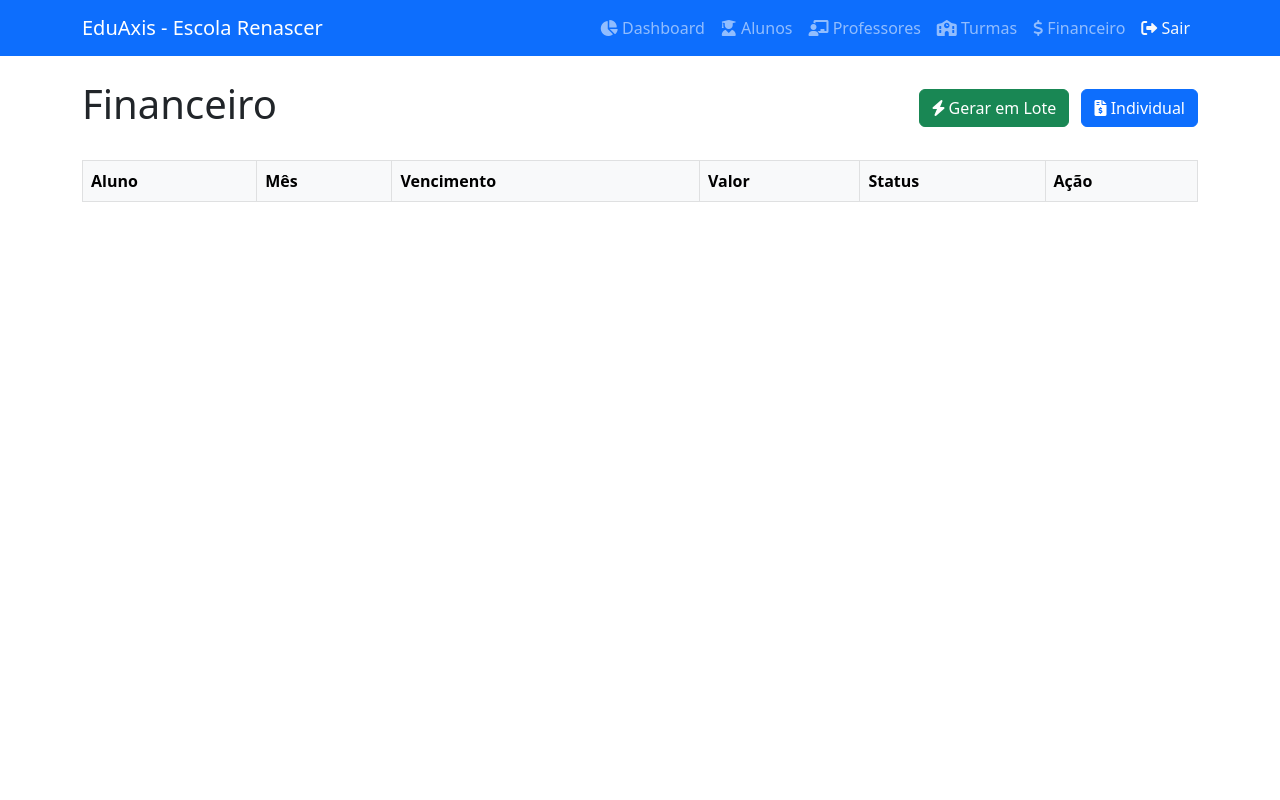
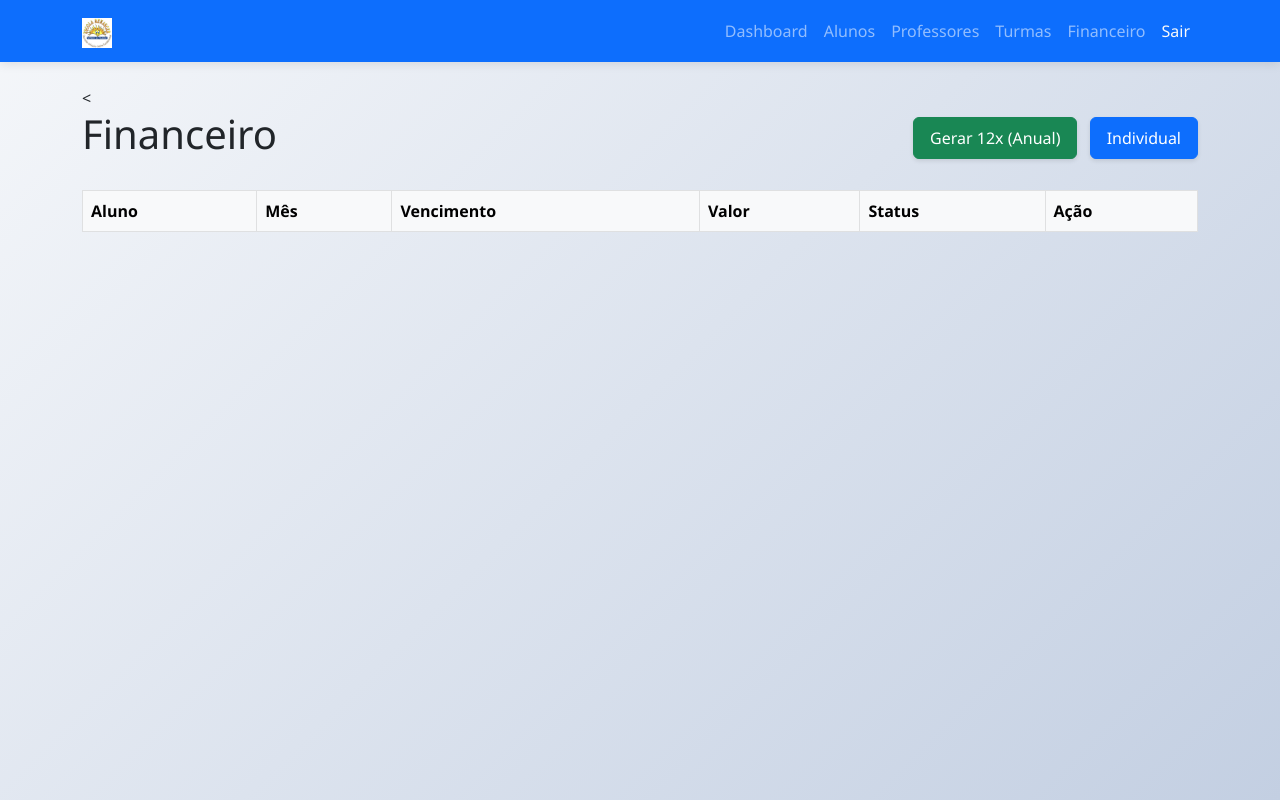
Before and after one commit to SetorSe7e/EduAxis, a Flask app: page /finance in a window 1280 px wide. Run offline with Flask 3, Linux system fonts and the light colour scheme; a user stored in the database is signed in; lists and menus that the app fills with data are empty.

Commit message:
Gerar 12 Mensalidades

```diff
--- a/app.py
+++ b/app.py
@@ -192,8 +192,7 @@ def delete_student(id):
 @login_required
 def finance():
     fees = Fee.query.order_by(Fee.due_date.desc()).all()
-    # CORREÇÃO IMPORTANTE: Passar a lista 'students' para o template finance.html
-    students = Student.query.all()
+    students = Student.query.all() # Necessário para o modal de geração
     return render_template('finance.html', fees=fees, students=students)
 
 @app.route('/finance/add', methods=['POST'])
@@ -272,6 +271,51 @@ def edit_fee():
 
     db.session.commit()
     flash('Mensalidade atualizada!')
+    return redirect(url_for('finance'))
+
+# Mapeamento de meses para números (para criar a data correta)
+MONTHS_MAP = {
+    'Janeiro': 1, 'Fevereiro': 2, 'Março': 3, 'Abril': 4, 'Maio': 5, 'Junho': 6,
+    'Julho': 7, 'Agosto': 8, 'Setembro': 9, 'Outubro': 10, 'Novembro': 11, 'Dezembro': 12
+}
+
+@app.route('/finance/yearly', methods=['POST'])
+@login_required
+def generate_yearly_fees():
+    student_id = request.form.get('student_id')
+    base_value = float(request.form.get('amount'))
+    discount = float(request.form.get('discount', 0))
+    due_day = int(request.form.get('due_day')) # Dia do mês (ex: dia 10)
+
+    student = Student.query.get_or_404(student_id)
+    current_year = datetime.now().year
+
+    final_amount = base_value - discount
+    created_count = 0
+
+    for mes, num_mes in MONTHS_MAP.items():
+        # Tenta criar a data. Se o dia for 30/31 e o mês for Fevereiro, ajusta para o dia 28
+        try:
+            due_date = datetime(current_year, num_mes, due_day).date()
+        except ValueError:
+            due_date = datetime(current_year, num_mes, 28).date()
+
+        # Verifica se já existe mensalidade para este aluno neste mês
+        existing = Fee.query.filter_by(student_id=student.id, month=mes).filter(Fee.due_date.like(f'%{current_year}%')).first()
+
+        if not existing:
+            new_fee = Fee(
+                student_id=student.id,
+                month=mes,
+                amount=final_amount,
+                due_date=due_date,
+                status='pendente'
+            )
+            db.session.add(new_fee)
+            created_count += 1
+
+    db.session.commit()
+    flash(f'{created_count} mensalidades geradas para {student.name}!')
     return redirect(url_for('finance'))
 
 @app.route('/finance/receipt/<int:id>')
--- /dev/null
+++ b/static/style.css
@@ -0,0 +1,63 @@
+/* --- CONFIGURAÇÃO DE CORES DA MARCA --- */
+:root {
+    /* Mude aqui a cor principal (Botões, Links, Navbar) */
+    --bs-primary: #4361ee;
+    /* Exemplo: Azul Royal moderno */
+
+    /* Mude aqui a cor secundária */
+    --bs-secondary: #3f37c9;
+
+    /* Mude a cor de sucesso (Pagamento, Sucesso) */
+    --bs-success: #2ecc71;
+
+    /* Mude a cor de alerta (Pendente, Erros) */
+    --bs-warning: #f1c40f;
+}
+
+/* --- FONTE GERAL DO SISTEMA --- */
+body {
+    font-family: 'Segoe UI', Roboto, Helvetica, Arial, sans-serif;
+    background-color: #f8f9fa; /* Cor de fundo da página */
+}
+
+/* --- ESTILIZAR OS CARDS (Cartões de Informações) --- */
+.card {
+    border: none;
+    border-radius: 12px; /* Borda mais arredondada */
+    box-shadow: 0 4px 6px rgba(0,0,0,0.05); /* Sombra suave */
+    transition: transform 0.2s; /* Efeito ao passar o mouse */
+}
+
+.card:hover {
+    transform: translateY(-5px); /* Cartão "levanta" ao passar o mouse */
+}
+
+/* --- BARRA DE NAVEGAÇÃO (Menu Superior) --- */
+.navbar {
+    box-shadow: 0 2px 10px rgba(0,0,0,0.1);
+}
+
+.navbar-brand {
+    font-weight: 800; /* Logo em negrito */
+    font-size: 1.5rem;
+    letter-spacing: -0.5px;
+}
+
+/* --- BOTÕES --- */
+.btn {
+    border-radius: 6px;
+    padding: 8px 16px;
+    font-weight: 500;
+    box-shadow: 0 2px 4px rgba(0,0,0,0.1);
+}
+
+/* Fundo do Dashboard */
+body {
+    background: linear-gradient(135deg, #f5f7fa 0%, #c3cfe2 100%);
+    min-height: 100vh;
+}
+
+/* Fundo do Login */
+#login-screen { /* Lembre-se de colocar um ID no body do login se quiser específico */
+    background: #2c3e50;
+}
--- a/templates/base.html
+++ b/templates/base.html
@@ -5,13 +5,15 @@
     <meta name="viewport" content="width=device-width, initial-scale=1.0">
     <title>Edu Axis - Escola Renascer</title>
     <link href="https://cdn.jsdelivr.net/npm/bootstrap@5.3.0/dist/css/bootstrap.min.css" rel="stylesheet">
-    <link rel="stylesheet" href="https://cdnjs.cloudflare.com/ajax/libs/font-awesome/6.0.0/css/all.min.css">
+    <link rel="stylesheet" href="{{ url_for('static', filename='style.css') }}">
 </head>
 <body>
     {% if current_user.is_authenticated %}
     <nav class="navbar navbar-expand-lg navbar-dark bg-primary">
         <div class="container">
-            <a class="navbar-brand" href="{{ url_for('dashboard') }}">EduAxis - Escola Renascer</a>
+            <a class="navbar-brand" href="{{ url_for('dashboard') }}">
+                <img src="{{ url_for('static', filename='logo.png') }}" alt="EduAxis Logo" height="30">
+            </a>
             <div class="navbar-nav ms-auto">
     <a class="nav-link" href="{{ url_for('dashboard') }}"><i class="fas fa-chart-pie"></i> Dashboard</a>
     <a class="nav-link" href="{{ url_for('students') }}"><i class="fas fa-user-graduate"></i> Alunos</a>
--- a/templates/finance.html
+++ b/templates/finance.html
@@ -1,11 +1,14 @@
 {% extends 'base.html' %}
 {% block content %}
-<div class="d-flex justify-content-between align-items-center mb-4">
+<<div class="d-flex justify-content-between align-items-center mb-4">
     <h1>Financeiro</h1>
     <div>
-        <button class="btn btn-success me-2" data-bs-toggle="modal" data-bs-target="#modalBulk">
-            <i class="fas fa-bolt"></i> Gerar em Lote
+        <!-- NOVO BOTÃO: Gerar Anual -->
+        <button class="btn btn-success me-2" data-bs-toggle="modal" data-bs-target="#modalYearly">
+            <i class="fas fa-calendar-plus"></i> Gerar 12x (Anual)
         </button>
+
+        <!-- Botão antigo de Individual mantido -->
         <button class="btn btn-primary" data-bs-toggle="modal" data-bs-target="#modalAddFee">
             <i class="fas fa-file-invoice-dollar"></i> Individual
         </button>
@@ -13,51 +16,56 @@
 </div>
 
 <div class="table-responsive">
-    <!-- Modal Geração em Lote -->
-<div class="modal fade" id="modalBulk" tabindex="-1">
+<!-- Modal Geração Anual (12x) -->
+<div class="modal fade" id="modalYearly" tabindex="-1">
     <div class="modal-dialog">
         <div class="modal-content">
             <div class="modal-header">
-                <h5 class="modal-title">Gerar Mensalidades em Lote</h5>
+                <h5 class="modal-title">Gerar Mensalidades Anuais (12x)</h5>
                 <button type="button" class="btn-close" data-bs-dismiss="modal"></button>
             </div>
-            <form action="{{ url_for('bulk_fees') }}" method="POST">
+            <form action="{{ url_for('generate_yearly_fees') }}" method="POST">
                 <div class="modal-body">
+                    <!-- Dropdown de Aluno -->
+                    <div class="mb-3">
+                        <label>Selecione o Aluno</label>
+                        <select name="student_id" class="form-select" required>
+                            <option value="">Selecione...</option>
+                            {% for s in students %}
+                            <option value="{{ s.id }}">{{ s.name }} ({{ s.class_name }})</option>
+                            {% endfor %}
+                        </select>
+                    </div>
+
                     <div class="row">
                         <div class="col-md-6 mb-3">
-                            <label>Mês</label>
-                            <select name="month" class="form-select" required>
-                                <option value="Janeiro">Janeiro</option>
-                                <option value="Fevereiro">Fevereiro</option>
-                                <option value="Março">Março</option>
-                                <option value="Abril">Abril</option>
-                                <option value="Maio">Maio</option>
-                                <option value="Junho">Junho</option>
-                                <option value="Julho">Julho</option>
-                                <option value="Agosto">Agosto</option>
-                                <option value="Setembro">Setembro</option>
-                                <option value="Outubro">Outubro</option>
-                                <option value="Novembro">Novembro</option>
-                                <option value="Dezembro">Dezembro</option>
-                            </select>
+                            <label>Valor Mensal (R$)</label>
+                            <input type="number" step="0.01" name="amount" class="form-control" value="500.00" required>
                         </div>
                         <div class="col-md-6 mb-3">
-                            <label>Vencimento</label>
-                            <input type="date" name="due_date" class="form-control" required>
+                            <label>Desconto Global (R$)</label>
+                            <input type="number" step="0.01" name="discount" class="form-control" value="0.00">
                         </div>
                     </div>
+
                     <div class="mb-3">
-                        <label>Valor Base (R$)</label>
-                        <input type="number" step="0.01" name="amount" class="form-control" value="500.00" required>
+                        <label>Dia do Vencimento (Todos os meses)</label>
+                        <select name="due_day" class="form-select" required>
+                            <option value="5">Dia 05</option>
+                            <option value="10" selected>Dia 10</option>
+                            <option value="15">Dia 15</option>
+                            <option value="20">Dia 20</option>
+                            <option value="25">Dia 25</option>
+                        </select>
+                        <small class="text-muted">Será aplicado para todos os meses do ano.</small>
                     </div>
-                    <div class="mb-3">
-                        <label>Desconto Global (R$)</label>
-                        <input type="number" step="0.01" name="discount" class="form-control" value="0.00">
-                        <small class="text-muted">Será subtraído do valor base.</small>
+
+                    <div class="alert alert-info py-1 small">
+                        <i class="fas fa-info-circle"></i> Isso gerará as 12 mensalidades de Janeiro a Dezembro.
                     </div>
                 </div>
                 <div class="modal-footer">
-                    <button type="submit" class="btn btn-primary">Gerar para Todos</button>
+                    <button type="submit" class="btn btn-success">Gerar 12x</button>
                 </div>
             </form>
         </div>
```
Also changed, not shown: static/logo.png (added), 2 other files.
